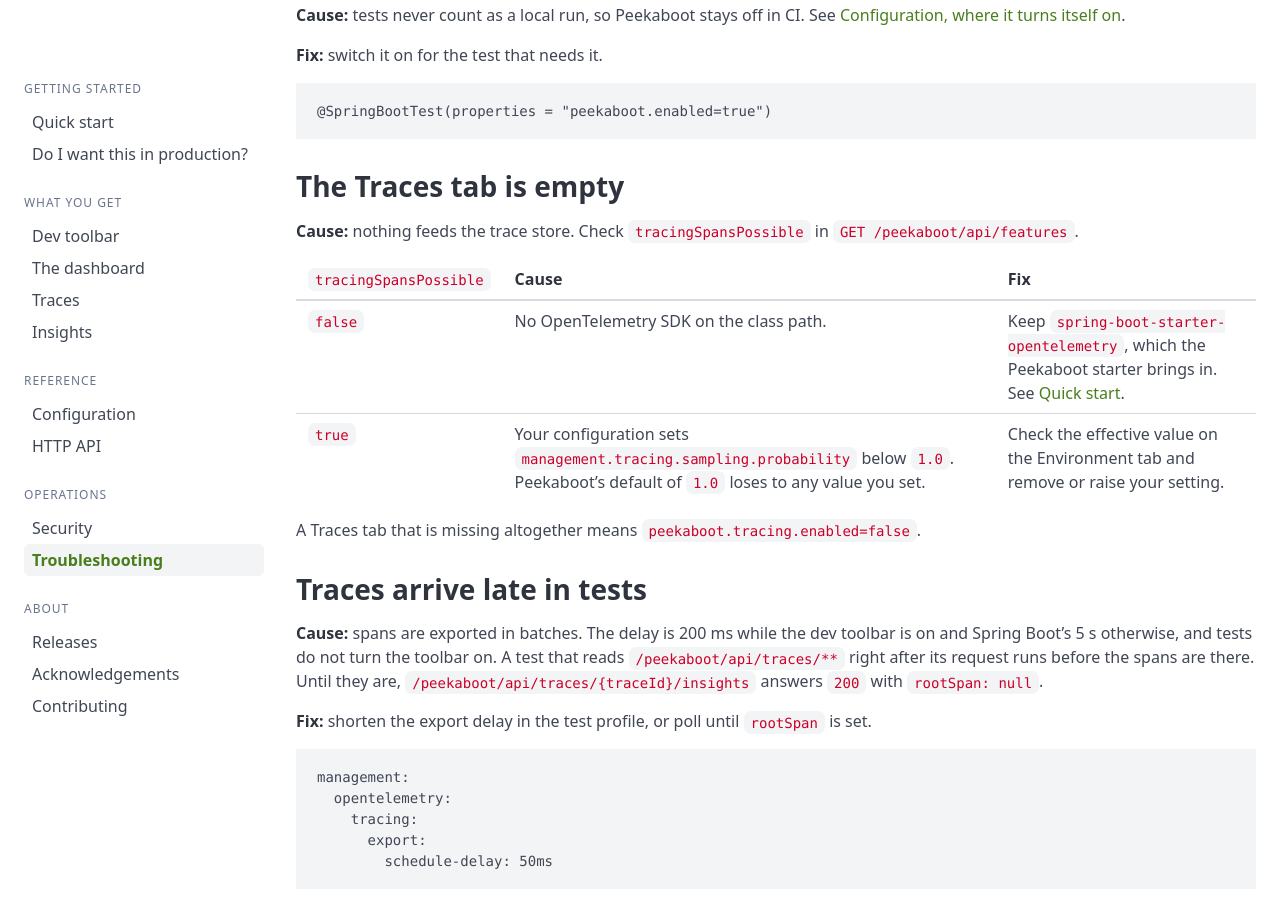
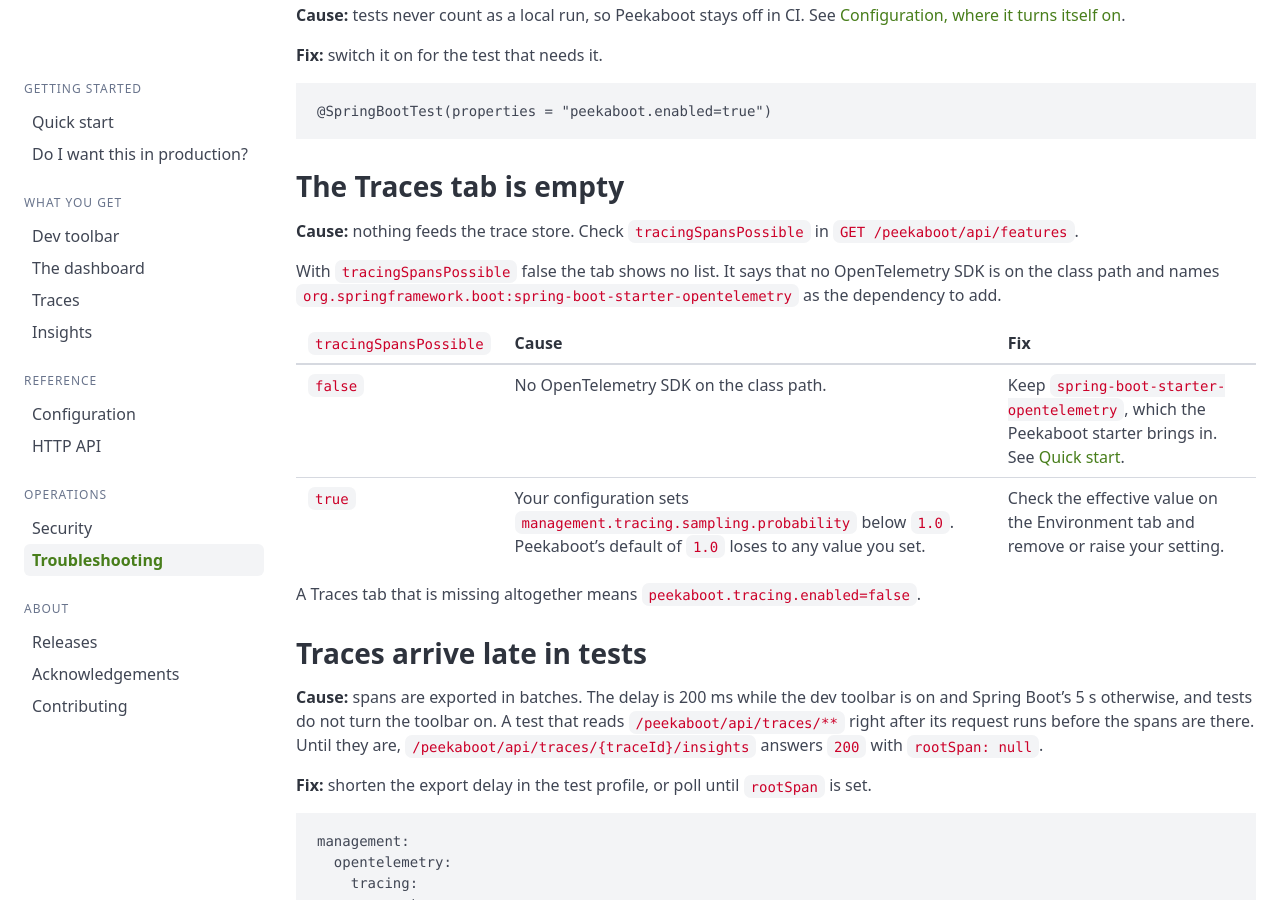
Before and after one commit to peekaboot-org/peekaboot-org.github.io, a Jekyll site: the page built from docs/troubleshooting.md, in a window 1280 px wide and 900 px high, scrolled down 884 px. Built offline with Jekyll 4.4.1, drawn with Linux system fonts in a browser that asks for light colours.

Commit message:
docs: explain the Traces tab without a span source

```diff
--- a/docs/troubleshooting.md
+++ b/docs/troubleshooting.md
@@ -36,6 +36,10 @@
 
 **Cause:** nothing feeds the trace store. Check `tracingSpansPossible` in
 `GET /peekaboot/api/features`.
+
+With `tracingSpansPossible` false the tab shows no list. It says that no OpenTelemetry SDK is on
+the class path and names `org.springframework.boot:spring-boot-starter-opentelemetry` as the
+dependency to add.
 
 | `tracingSpansPossible` | Cause | Fix |
 |---|---|---|
```
Also changed, not shown: docs/dashboard.md (+1 -1 lines), docs/quick-start.md (+1 -1 lines).
